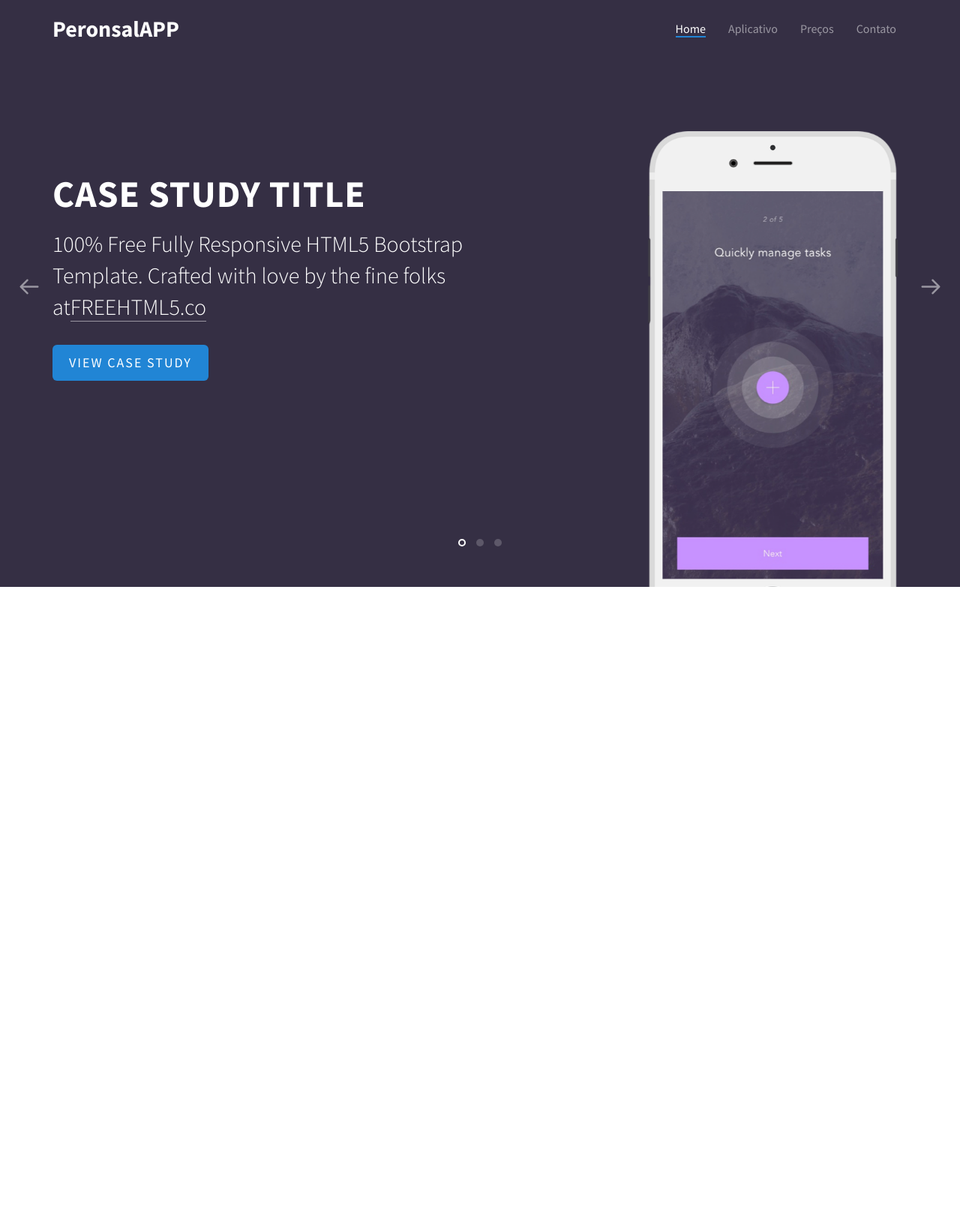
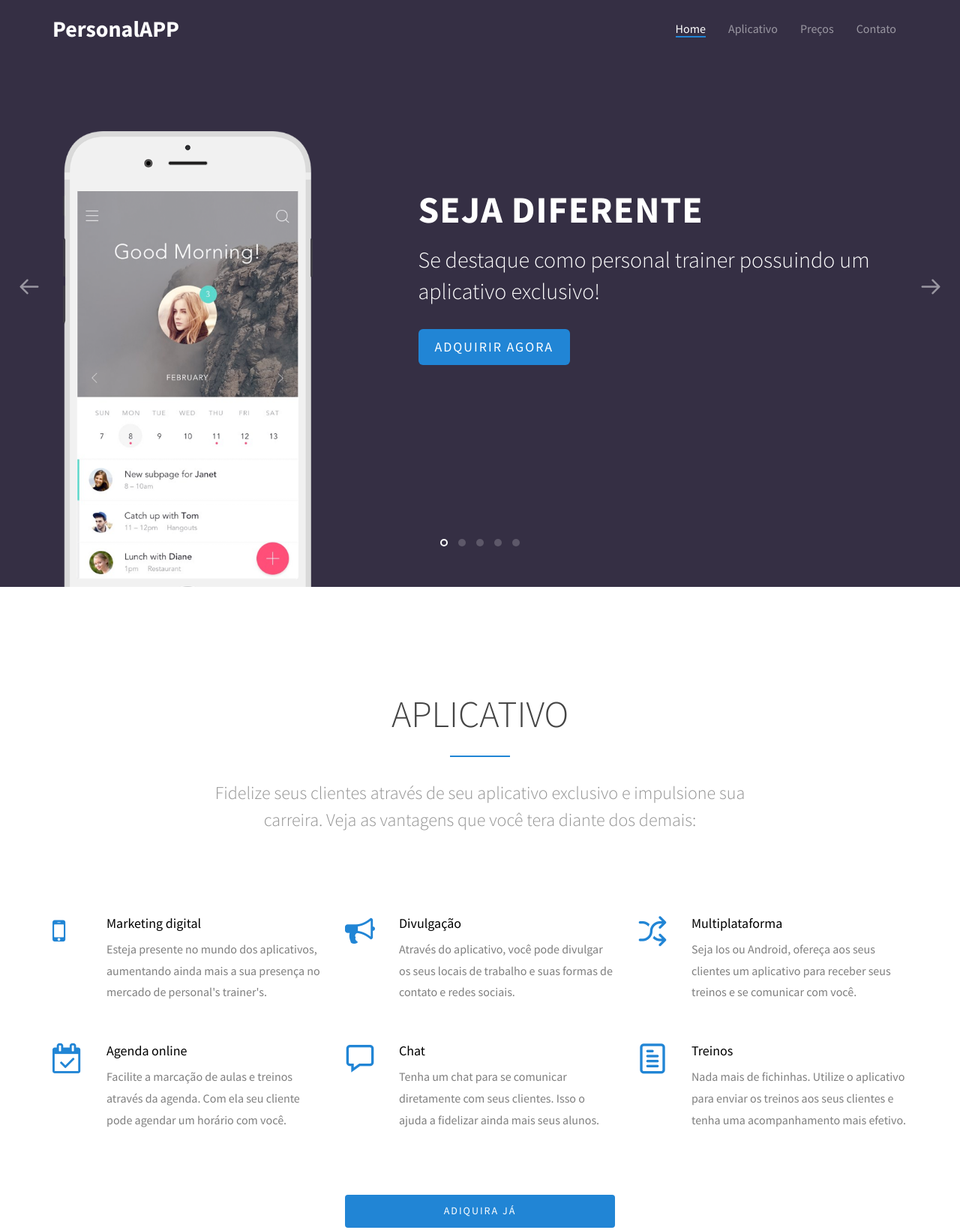
Before and after one commit to lincolnsrjr/personal-app-react, a React app: page / in a window 1280 px wide. Shown: the part 17-1658 px from the top of the page at 75% size. Before the commit the page ends 800 px from the top, so only its background shows below. Built offline with nearby package versions, Linux system fonts and the light colour scheme; a web font is replaced by a local one.

Commit message:
Finalização do SliderITem e Slider e criação do Product e ProductITem

```diff
--- a/public/css/icomoon.css
+++ b/public/css/icomoon.css
@@ -23,6 +23,9 @@
 	-moz-osx-font-smoothing: grayscale;
 }
 
+.icon-clipboard-2:before{}
+  content: "\e072"
+}
 .icon-glass:before {
 	content: "\f000";
 }
@@ -2276,6 +2279,7 @@
 .icon-speech-bubble:before {
 	content: "\e076";
 }
+
 .icon-anchor:before {
 	content: "\e077";
 }
--- a/src/site/components/Header.js
+++ b/src/site/components/Header.js
@@ -8,7 +8,7 @@ class Header extends Component {
       <header role="banner" id="fh5co-header">
         <div className="container">
           <nav className="navbar navbar-default">
-            <Logo name={'PeronsalAPP'}/>
+            <Logo name={'PersonalAPP'}/>
             <Menu/>
           </nav>
         </div>
--- a/src/site/components/Price.js
+++ b/src/site/components/Price.js
@@ -4,9 +4,7 @@ import PriceItem from './PriceItem';
 class Price extends Component {
   render() {
     return (
-     <div>
-       <PriceItem/>
-     </div>
+    <div>"TESTE"</div>
     );
   }
 }
--- a/src/site/components/Product.js
+++ b/src/site/components/Product.js
@@ -1,9 +1,65 @@
-import React, { Component } from 'react';
+import React, {Component} from 'react';
+import ProductItem from './ProductItem';
 
 class Product extends Component {
   render() {
     return (
-     <div></div>
+      <div id="fh5co-features" data-section={this.props.section}>
+        <div className="container">
+          <div className="row">
+            <div className="col-md-12 section-heading text-center">
+              <h2 className="single-animate animate-features-1">Aplicativo</h2>
+              <div className="row">
+                <div className="col-md-8 col-md-offset-2 single-animate animate-features-2">
+                  <h3>Fidelize seus clientes através de seu aplicativo exclusivo e impulsione sua
+                    carreira. Veja as vantagens que você tera diante dos demais:</h3>
+                </div>
+              </div>
+            </div>
+          </div>
+
+          <div className="row row-bottom-padded-sm">
+
+          <ProductItem
+          title={'Marketing digital'}
+          text={"Esteja presente no mundo dos aplicativos, aumentando ainda mais a sua presença no mercado de personal's trainer's."}
+          icon={'mobile'}/>
+
+          <ProductItem
+          title={'Divulgação'}
+          text={"Através do aplicativo, você pode divulgar os seus locais de trabalho e suas formas de contato e redes sociais."}
+          icon={'bullhorn'}/>
+
+          <ProductItem
+          title={'Multiplataforma'}
+          text={"Seja Ios ou Android, ofereça aos seus clientes um aplicativo para receber seus treinos e se comunicar com você."}
+          icon={'shuffle2'}/>
+
+          <ProductItem
+          title={'Agenda online'}
+          text={"Facilite a marcação de aulas e treinos através da agenda. Com ela seu cliente pode agendar um horário com você."}
+          icon={'calendar-check-o'}/>
+
+          <ProductItem
+          title={'Chat'}
+          text={"Tenha um chat para se comunicar diretamente com seus clientes. Isso o ajuda a fidelizar ainda mais seus alunos."}
+          icon={'speech-bubble'}/>
+
+          <ProductItem
+          title={'Treinos'}
+          text={"Nada mais de fichinhas. Utilize o aplicativo para enviar os treinos aos seus clientes e tenha uma acompanhamento mais efetivo."}
+          icon={'paper'}/>
+
+
+		      </div>
+
+          <div className="row">
+            <div className="col-md-4 col-md-offset-4 single-animate animate-features-3">
+              <a href="#" className="btn btn-primary btn-block">Adiquira já</a>
+            </div>
+          </div>
+        </div>
+      </div>
     );
   }
 }
--- a/src/site/components/ProductItem.js
+++ b/src/site/components/ProductItem.js
@@ -1,8 +1,17 @@
-import React, { Component } from 'react';
+import React, {Component} from 'react';
+
 class ProductItem extends Component {
   render() {
     return (
-     ""
+      <div className="col-md-4 col-sm-6 col-xs-6 col-xxs-12 fh5co-service to-animate">
+        <div className="fh5co-icon">
+          <i className={'icon-' + this.props.icon}></i>
+        </div>
+        <div className="fh5co-desc">
+          <h3>{this.props.title}</h3>
+          <p>{this.props.text}</p>
+        </div>
+      </div>
     );
   }
 }
--- a/src/site/components/Site.js
+++ b/src/site/components/Site.js
@@ -10,8 +10,8 @@ class Site extends Component {
     return (
       <div>
         <Header/>
-        <Slider/>
-        <Product/>
+        <Slider section={'home'}/>
+        <Product section={'product'}/>
         <Price/>
         <Footer/>
       </div>
--- a/src/site/components/Slider.js
+++ b/src/site/components/Slider.js
@@ -1,103 +1,50 @@
 import React, {Component} from 'react';
+import SliderItem from './SliderItem';
 
 class Slider extends Component {
   render() {
     return (
-      <div id="slider" data-section="home">
+      <div id="slider" data-section={this.props.section}>
         <div className="owl-carousel owl-carousel-fullwidth">
-          <div className="item" style={{
-            background: '#352f44'
-          }}>
-            <div
-              className="container"
-              style={{
-              position: 'relative'
-            }}>
-              <div className="row">
-                <div className="col-md-7 col-sm-7">
-                  <div className="fh5co-owl-text-wrap">
-                    <div className="fh5co-owl-text">
-                      <h1 className="fh5co-lead to-animate">Case Study Title</h1>
-                      <h2 className="fh5co-sub-lead to-animate">100% Free Fully Responsive HTML5
-                        Bootstrap Template. Crafted with love by the fine folks at
-                        <a href="http://freehtml5.co/" target="_blank">FREEHTML5.co</a>
-                      </h2>
-                      <p className="to-animate-2">
-                        <a href="#" className="btn btn-primary btn-lg">View Case Study</a>
-                      </p>
-                    </div>
-                  </div>
-                </div>
-                <div className="col-md-4 col-md-push-1 col-sm-4 col-sm-push-1 iphone-image">
-                  <div className="iphone to-animate-2"><img src="images/iphone-2.png" alt="Free HTML5 Template by FREEHTML5.co"/></div>
-                </div>
 
-              </div>
-            </div>
-          </div>
+          <SliderItem
+            backgroundColor={'#352f44'}
+            imageIphone={'images/iphone-1.png'}
+            imageRight={true}
+            title={'Seja diferente'}
+            text={'Se destaque como personal trainer possuindo um aplicativo exclusivo!'}
+            textButton={'Adquirir agora'}/>
 
-          <div className="item" style={{
-            background: '#38569f'
-          }}>
-            <div
-              className="container"
-              style={{
-              position: 'relative'
-            }}>
-              <div className="row">
-                <div
-                  className="col-md-7 col-md-push-1 col-md-push-5 col-sm-7 col-sm-push-1 col-sm-push-5">
-                  <div className="fh5co-owl-text-wrap">
-                    <div className="fh5co-owl-text">
-                      <h1 className="fh5co-lead to-animate">Case Study Title</h1>
-                      <h2 className="fh5co-sub-lead to-animate">100% Free Fully Responsive HTML5
-                        Bootstrap Template. Crafted with love by the fine folks at
-                        <a href="http://freehtml5.co/" target="_blank">FREEHTML5.co</a>
-                      </h2>
-                      <p className="to-animate-2">
-                        <a href="#" className="btn btn-primary btn-lg">View Case Study</a>
-                      </p>
-                    </div>
-                  </div>
-                </div>
-                <div className="col-md-4 col-md-pull-7 col-sm-4 col-sm-pull-7 iphone-image">
-                  <div className="iphone to-animate-2"><img src="images/iphone-1.png" alt="Free HTML5 Template by FREEHTML5.co"/></div>
-                </div>
+          <SliderItem
+            backgroundColor={'#38569f'}
+            imageIphone={'images/iphone-2.png'}
+            imageLeft={true}
+            title={'Treinos'}
+            text={'Envie e monitore os treinos de seus alunos'}
+            textButton={'Adquirir agora'}/>
 
-              </div>
-            </div>
-          </div>
+          <SliderItem
+            backgroundColor={'#5F9EA0'}
+            imageIphone={'images/iphone-1.png'}
+            imageRight={true}
+            title={'Chat'}
+            text={'Utilize o chat para se comunicar com seus clientes de forma mais fácil'}
+            textButton={'Adquirir agora'}/>
 
-          <div className="item" style={{
-            background: '#38569f'
-          }}>
-            <div className="overlay"></div>
-            <div
-              className="container"
-              style={{
-              position: 'relative'
-            }}>
-              <div className="row">
-                <div className="col-md-8 col-md-offset-2 text-center">
-                  <div className="fh5co-owl-text-wrap">
-                    <div className="fh5co-owl-text">
-                      <h1 className="fh5co-lead to-animate">Grab it now for free!</h1>
-                      <h2 className="fh5co-sub-lead to-animate">100% Free Fully Responsive HTML5
-                        Bootstrap Template. Crafted with love by the fine folks at
-                        <a href="http://freehtml5.co/" target="_blank">FREEHTML5.co</a>
-                      </h2>
-                      <p className="to-animate-2">
-                        <a
-                          href="http://freehtml5.co/"
-                          target="_blank"
-                          className="btn btn-primary btn-lg">Download This Template</a>
-                      </p>
-                    </div>
-                  </div>
-                </div>
-              </div>
-            </div>
-          </div>
+          <SliderItem
+            backgroundColor={'#4682B4'}
+            imageIphone={'images/iphone-2.png'}
+            imageLeft={true}
+            title={'Agenda'}
+            text={'Tenha uma agenda online para facilitar a marcação de aulas e treinos com seus clientes'}
+            textButton={'Adquirir agora'}/>
+
+          <SliderItem
+            backgroundColor={'#443f3f'}
+            imageIphone={'images/iphone-1.png'}
+            title={'Custo/Benefício'}
+            text={'Com um pequeno investimento mensal é possível ter um aplicativo exclusivo para impulsionar sua carreira de personal trainer'}
+            textButton={'Adquirir agora'}/>
 
         </div>
       </div>
--- /dev/null
+++ b/src/site/components/SliderItem.js
@@ -0,0 +1,50 @@
+import React, {Component} from 'react';
+
+class SliderItem extends Component {
+
+  render() {
+    return (
+      <div
+        className="item"
+        style={{
+        background: this.props.backgroundColor
+      }}>
+        <div className="container" style={{
+          position: 'relative'
+        }}>
+          <div className="row">
+            <div
+              className={this.props.imageLeft
+              ? 'col-md-7 col-sm-7'
+              : this.props.imageRight
+                ? 'col-md-7 col-md-push-1 col-md-push-5 col-sm-7 col-sm-push-1 col-sm-push-5'
+                : 'col-md-8 col-md-offset-2 text-center'}>
+              <div className="fh5co-owl-text-wrap">
+                <div className="fh5co-owl-text">
+                  <h1 className="fh5co-lead to-animate">{this.props.title}</h1>
+                  <h2 className="fh5co-sub-lead to-animate">{this.props.text}</h2>
+                  <p className="to-animate-2">
+                    <a href="#" className="btn btn-primary btn-lg">{this.props.textButton}</a>
+                  </p>
+                </div>
+              </div>
+            </div>
+
+            <div
+              className={this.props.imageRight
+              ? 'col-md-4 col-md-pull-7 col-sm-4 col-sm-pull-7 iphone-image'
+              : this.props.imageLeft
+                ? 'col-md-4 col-md-push-1 col-sm-4 col-sm-push-1 iphone-image'
+                : 'hidden'}>
+              <div className="iphone to-animate-2"><img src={this.props.imageIphone} alt="Free HTML5 Template by FREEHTML5.co"/></div>
+            </div>
+
+          </div>
+        </div>
+      </div>
+
+    );
+  }
+}
+
+export default SliderItem;
```
